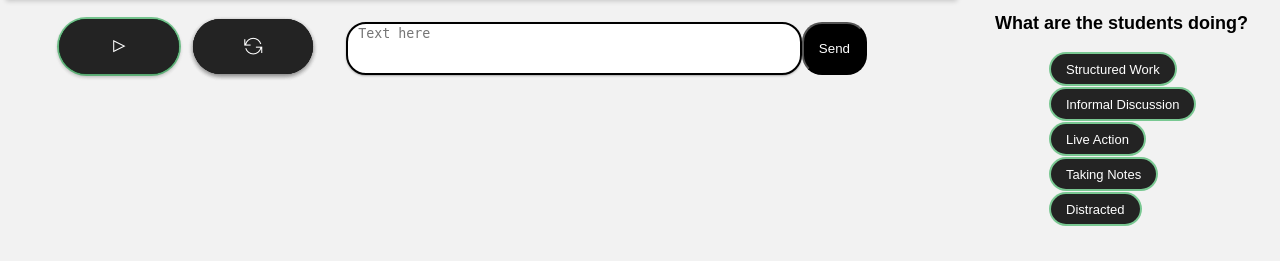
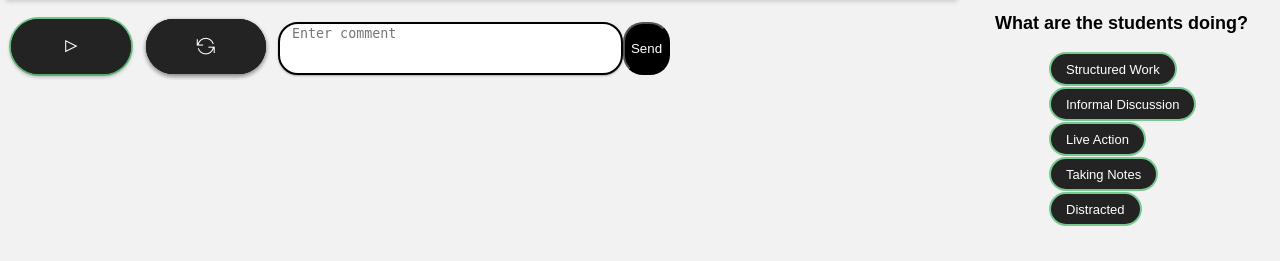
Before and after one commit to ROCA-UVA/ROCA-Web, a PHP site: page / in a window 1280 px wide. Shown: the part 539-800 px from the top of the page. Run offline with PHP 8.4, Linux system fonts and the light colour scheme.

Commit message:
fix resizing issue

```diff
--- a/assets/stylesheet.css
+++ b/assets/stylesheet.css
@@ -718,56 +718,41 @@ button:focus {
 }
 
 
-/* comment box */
-.comment {
-	width: 100%;
-	height: 50px;
-	padding: 10px;
-	background-color: #d0e2bc;
-	font: 1.4em/1.6em cursive;
-	font-size: small;
-	color: #095484;
-	resize: none;
-}
-
 /* play button, reset button, comments bar, send button */
 .bottom-row {
 	float: left;
-	width: 100%;
+	max-width: 1000px;
   }
-
 
 /* play button */
 .play-reset-btn {
 	float: left;
-	width: 30%;
-	position: relative;
-	left: 5%;
+	max-width: 300px;
 }
 
 /* comment box */
 form {
 	display: flex;
 	padding: 0.75%;
-	  position: relative;
-	  left: 5%;
+	float: left;
+	max-width: 700px;
 	resize: both;
 }
 
 textarea {
 	display: inline-block;
-	width: 70%;
+	max-width: 700px;
 	resize: none;
 	border-radius: 20px;
 	box-shadow:0 1px 2px #aaa;
 	border: 2px solid black;
 	outline: none !important;
-
+	text-indent: 10px;
 }
 
 #submit {
 	display: inline-block;
-	width: 10%;
+	max-width: 200px;
 	background: black;
 	color:white;
 	border-radius: 20px;
--- a/index.html
+++ b/index.html
@@ -30,8 +30,7 @@
 			</div>
 			<!-- BEGIN: classroom mapping -->
 			<!-- This class needs to change based on which it is, probably most easy with JS, so correct picture is used. -->
-			<div id="classroom_mapping">
-			</div>
+			<div id="classroom_mapping"></div>
 
 			<div class="bottom-row">
 				<div id="bottom_left">
@@ -77,12 +76,11 @@
 
 					<!-- comments text area -->
 					<form>
-								<textarea cols="30" rows="3" placeholder=" Text here"></textarea>
+						<textarea cols="40" rows="3" placeholder="Enter comment"></textarea>
 						<input id="submit" type="submit" value="Send">
 					</form>
 				</div>
 			</div>
-
 		</div>
 		<!-- END: left_side div -->
 
```
Lines whose indentation alone changed are shown as unchanged.
